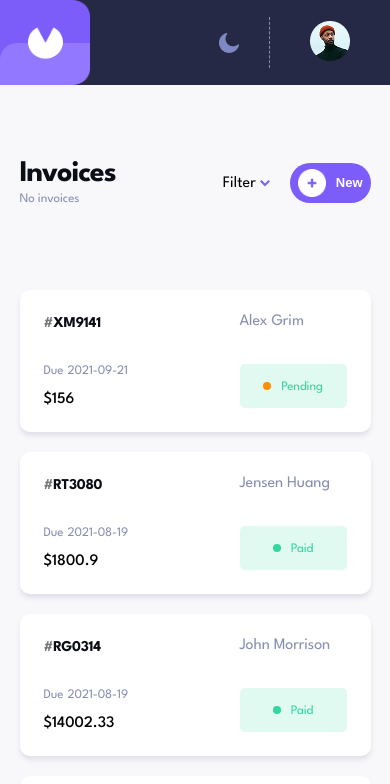
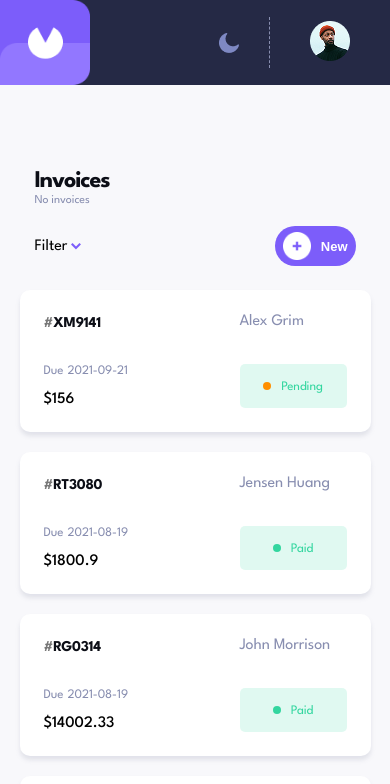
Before and after one commit to nurudeenheroic/hng-task-2, a React (Vite) app in the folder invoice-app/: page / in a window 390 px wide. Shown: the top 784 px of the page. Built offline with nearby package versions, Linux system fonts and the light colour scheme.

Commit message:
adjusted styling

```diff
--- a/invoice-app/src/components/header.css
+++ b/invoice-app/src/components/header.css
@@ -91,6 +91,8 @@
 .new-invoice-button:hover{
     background-color: #9277FF;
     cursor: pointer;
+    transform: translateY(-1px);
+    box-shadow: 0 4px 12px rgba(124, 93, 250, 0.3);
 }
 .new2{
     display: none;
@@ -98,10 +100,28 @@
 .plusSign{
     width: 28px;
 }
+
+.filter-icon {
+    transition: transform 0.3s ease;
+    width: 12px;
+    height: 12px;
+}
+
+.filter-icon.rotated {
+    transform: rotate(180deg);
+}
 @media (max-width:767px) {
 .main-header{
     min-width: 300px;
     width: 100%;
+    padding: 15px;
+    flex-direction: column;
+    gap: 20px;
+    align-items: flex-start;
+}
+.filter-and-newInvoice {
+    width: 100%;
+    justify-content: space-between;
 }
 .filter-label2{
     display: inline-block;
@@ -112,13 +132,21 @@
 .invoice-heading{
     font-weight: 700;
     font-style: bold;
-    font-size: 30px;
+    font-size: 24px;
     letter-spacing: -1.13px;
     color: #0C0E16;
 }
+.invoice-declaration {
+    font-size: 12px;
+    margin-top: 3px;
+}
 .new-invoice-button{
-    padding-left:25px ;
-    padding-right: 25px;
+    padding: 10px 15px;
+    height: 44px;
+}
+.new-invoice-button:hover {
+    transform: translateY(-1px);
+    box-shadow: 0 2px 8px rgba(124, 93, 250, 0.3);
 }
 .new1{
     display: none;
@@ -126,4 +154,34 @@
 .new2{
     display: inline-block;
 }
+.filter-select {
+    left: -80px;
+    padding: 15px 30px 15px 10px;
 }
+}
+
+/* Extra Small Mobile - 300px to 319px */
+@media (max-width: 319px) {
+.main-header {
+    padding: 10px;
+}
+.invoice-heading {
+    font-size: 20px;
+}
+.invoice-declaration {
+    font-size: 11px;
+}
+.new-invoice-button {
+    padding: 8px 12px;
+    height: 40px;
+    font-size: 12px;
+}
+.new-invoice-button:hover {
+    transform: translateY(-1px);
+    box-shadow: 0 2px 6px rgba(124, 93, 250, 0.3);
+}
+.filter-select {
+    left: -60px;
+    padding: 10px 20px 10px 8px;
+}
+}
```
